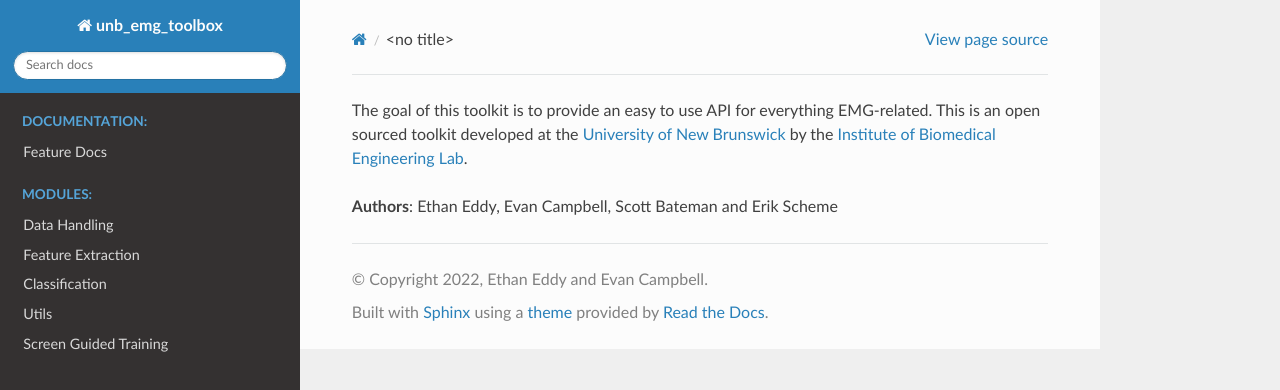
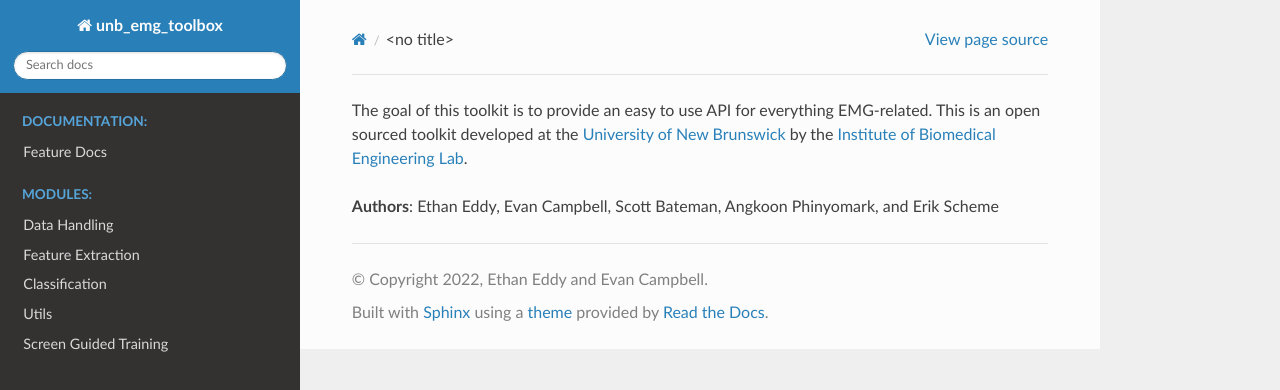
Before and after one commit to LibEMG/libemg, a Sphinx documentation site: the page built from docs/source/doc.md, in a window 1280 px wide. Shown: the top 390 px of the page. Built offline with Sphinx 7.4.7 and the Read the Docs theme 2.0.0, drawn with Linux system fonts in a browser that asks for light colours.

```diff
--- a/docs/source/doc.md
+++ b/docs/source/doc.md
@@ -1,3 +1,3 @@
 The goal of this toolkit is to provide an easy to use API for everything EMG-related. This is an open sourced toolkit developed at the [University of New Brunswick](https://www.unb.ca/) by the [Institute of Biomedical Engineering Lab](https://www.unb.ca/ibme/).
 
-**Authors**: Ethan Eddy, Evan Campbell, Scott Bateman and Erik Scheme
+**Authors**: Ethan Eddy, Evan Campbell, Scott Bateman, Angkoon Phinyomark, and Erik Scheme
```
Also changed, not shown: README.md (+1 -1 lines), requirements.txt (+4 -3 lines), 1 other file.
